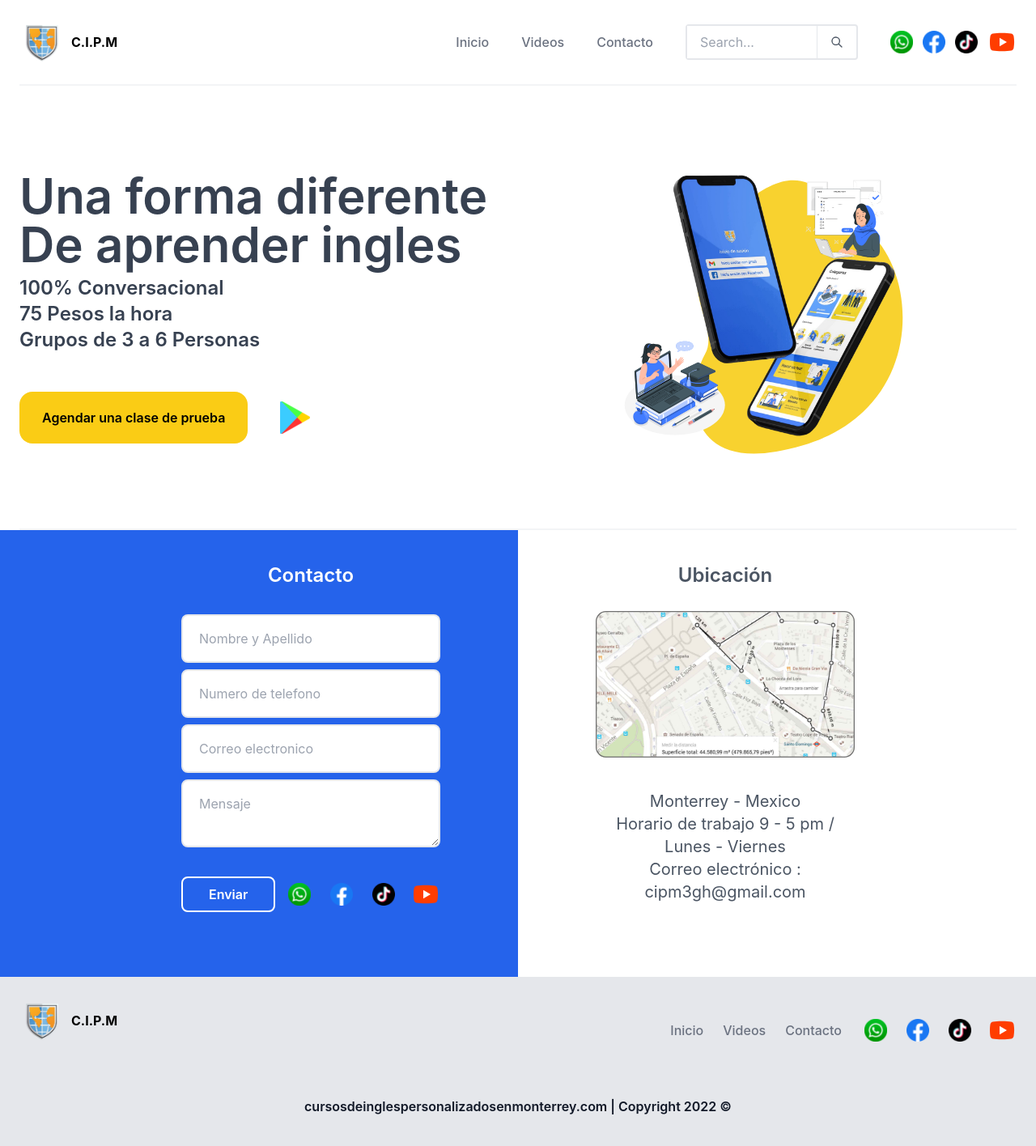
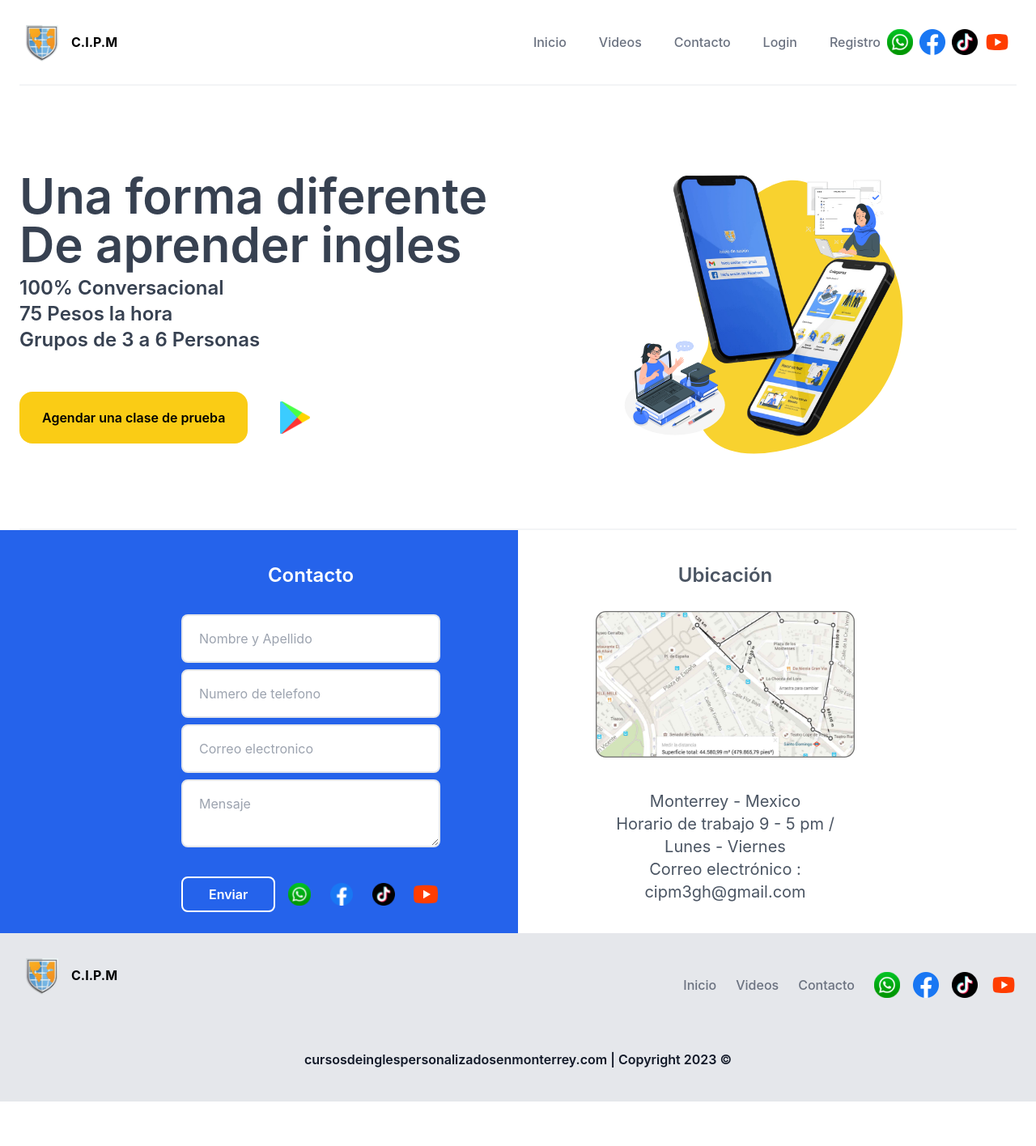
Before and after one commit to pedroduranc1/cipmweb, a Next.js app: page /contactos in a window 1280 px wide. Shown: the top 1416 px of the page at 81% size. After the commit the page ends 1361 px from the top, so only its background shows below. Built offline with nearby package versions, Linux system fonts and the light colour scheme.

Commit message:
login funcionando y cursos creada PD

```diff
--- a/components/Contact.jsx
+++ b/components/Contact.jsx
@@ -58,7 +58,7 @@ const Contact = ({ fullpage }) => {
 
 
   return (
-    <div className='flex flex-col md:flex-row w-full'>
+    <div className='flex flex-col md:flex-row w-full pb-[12%]'>
       <div className='flex flex-col justify-end w-full md:w-1/2 bg-blue-600'>
         <form onSubmit={formik.handleSubmit}>
           <div className='flex flex-col px-5 sm:px-0 md:translate-x-[10%]'>
--- a/components/Footer.jsx
+++ b/components/Footer.jsx
@@ -2,8 +2,9 @@ import React from 'react'
 import Link from 'next/link'
 
 const Footer = () => {
+    const year = new Date(Date.now()).getFullYear();
     return (
-        <div className='bg-gray-200 w-full '>
+        <div className='bg-gray-200 w-full absolute bottom-0 left-0'>
             <div className="max-w-7xl mx-auto px-4  sm:px-6">
                 <div className="flex flex-col sm:flex-row  justify-between items-center py-6 md:justify-start md:space-x-10">
                     <div className="flex justify-start lg:w-0 lg:flex-1">
@@ -44,51 +45,24 @@ const Footer = () => {
                         </div>
 
                         <div className='grid grid-cols-4 place-items-center gap-4 mt-6 md:ml-6'>
-                            <img
-                                className="h-8 w-auto sm:h-7 hover:cursor-pointer"
-                                src="/ws.svg"
-                                alt=""
-                                layout='fill'
-                                onClick={() => {
-                                    window.location.href = "https://wa.link/jlznzn";
-                                }}
-                            ></img>
-
-                            <img
-                                className="h-8 w-auto sm:h-7 hover:cursor-pointer"
-                                src="/fb.svg"
-                                alt=""
-                                layout='fill'
-                                onClick={() => {
-                                    window.location.href = "https://www.facebook.com/olympusgroupmx";
-                                }}
-                            ></img>
-
-                            <img
-                                className="h-8 w-auto sm:h-7 hover:cursor-pointer"
-                                src="/tiktok.svg"
-                                alt=""
-                                layout='fill'
-                                onClick={() => {
-                                    window.location.href = "https://www.tiktok.com/@adrianlealcaldera?lang=en";
-                                }}
-                            ></img>
-
-                            <img
-                                className="h-8 w-auto sm:h-9 hover:cursor-pointer"
-                                src="/youtube.svg"
-                                alt=""
-                                layout='fill'
-                                onClick={() => {
-                                    window.location.href = "https://youtube.com/channel/UCV2OnDpkWlcIdpNoilCBiYA";
-                                }}
-                            ></img>
+                            <a target="_blank" className="w-8 h-8 inline-block " href="https://wa.link/8ebgdv">
+                                <img src="/ws.svg" alt="" />
+                            </a>
+                            <a target="_blank" className="w-8 h-8 inline-block " href="https://www.facebook.com/Cursosdeinglesmty?mibextid=2JQ9oc">
+                                <img src="/fb.svg" alt="" />
+                            </a>
+                            <a target="_blank" className="w-8 h-8 inline-block " href="https://www.tiktok.com/@adrianlealcaldera?lang=en">
+                                <img src="/tiktok.svg" alt="" />
+                            </a>
+                            <a target="_blank" className="w-8 h-8 inline-block " href="https://youtube.com/channel/UCV2OnDpkWlcIdpNoilCBiYA">
+                                <img src="/youtube.svg" alt="" />
+                            </a>
                         </div>
 
                     </div>
                 </div>
                 <div className='flex justify-center'>
-                    <h1 className='py-10 text-gray-900 font-semibold'>cursosdeinglespersonalizadosenmonterrey.com | Copyright 2022 ©</h1>
+                    <h1 className='py-10 text-gray-900 font-semibold'>cursosdeinglespersonalizadosenmonterrey.com | Copyright {year} ©</h1>
                 </div>
             </div>
         </div>
--- a/components/Navbar.jsx
+++ b/components/Navbar.jsx
@@ -18,7 +18,8 @@ import {
   ViewGridIcon,
   XIcon,
 } from '@heroicons/react/outline'
-import { ChevronDownIcon } from '@heroicons/react/solid'
+import { useAuth } from '../hooks/useAuth'
+import { LogIn, LogOut, LogOutIcon, User as UserImg, UserRoundPlus } from 'lucide-react'
 
 const solutions = [
   {
@@ -39,6 +40,52 @@ const solutions = [
     href: '/contactos',
     icon: ChatIcon,
   },
+
+  {
+    name: 'Login',
+    description: 'Speak directly to your customers in a more meaningful way.',
+    href: '/login',
+    icon: LogIn,
+  },
+  {
+    name: 'Registrate',
+    description: 'Speak directly to your customers in a more meaningful way.',
+    href: '/registro',
+    icon: UserRoundPlus,
+  },
+]
+
+const solutionsLog = [
+  {
+    name: 'Inicio',
+    description: 'Get a better understanding of where your traffic is coming from.',
+    href: '/',
+    icon: HomeIcon,
+  },
+  {
+    name: 'Videos',
+    description: 'Speak directly to your customers in a more meaningful way.',
+    href: '/videos/cipm',
+    icon: FilmIcon,
+  },
+  {
+    name: 'Contacto',
+    description: "Connect with third-party tools that you're already using.",
+    href: '/contactos',
+    icon: ChatIcon,
+  },
+  {
+    name: 'Cursos',
+    description: 'Speak directly to your customers in a more meaningful way.',
+    href: '/cursos',
+    icon: FilmIcon,
+  },
+  {
+    name: 'Perfil',
+    description: 'Speak directly to your customers in a more meaningful way.',
+    href: '/',
+    icon: UserImg,
+  }
 ]
 const callsToAction = [
   { name: 'Watch Demo', href: '#', icon: PlayIcon },
@@ -78,6 +125,8 @@ function classNames(...classes) {
 
 const Navbar = () => {
   const [videoname, setvideoname] = useState("cimp")
+  const { User, logout } = useAuth()
+
   return (
     <Popover className="relative bg-white">
       <div className="max-w-7xl mx-auto px-4 sm:px-6">
@@ -115,7 +164,10 @@ const Navbar = () => {
                 Contacto
               </a>
             </Link>
-            {/* <Link href="/login">
+
+            {
+              !User ? (<>
+                <Link href="/login">
                   <a className="whitespace-nowrap text-base font-medium ml-10 text-gray-500 hover:text-gray-900">
                     Login
                   </a>
@@ -124,62 +176,43 @@ const Navbar = () => {
                   <a className="whitespace-nowrap text-base font-medium ml-10 text-gray-500 hover:text-gray-900">
                     Registro
                   </a>
-            </Link> */}
-
-            <div className="flex items-center justify-center ml-10">
-              <div className="flex border-2 rounded">
-                <input type="text" onChange={(e) => { setvideoname(e.target.value) }} className="px-4 py-2 w-40 selection:border-gray-500" placeholder="Search..." />
-                <Link href={`/videos/${encodeURIComponent(videoname)}`}>
-                  <a className="flex cursor-pointer items-center justify-center px-4 border-l">
-                    <svg className="w-4 h-4 text-gray-600" fill="currentColor" xmlns="http://www.w3.org/2000/svg"
-                      viewBox="0 0 24 24">
-                      <path
-                        d="M16.32 14.9l5.39 5.4a1 1 0 0 1-1.42 1.4l-5.38-5.38a8 8 0 1 1 1.41-1.41zM10 16a6 6 0 1 0 0-12 6 6 0 0 0 0 12z" />
-                    </svg>
+                </Link>
+              </>) : (<>
+                <Link href="/cursos">
+                  <a className="whitespace-nowrap text-base font-medium ml-10 text-gray-500 hover:text-gray-900">
+                    Cursos
                   </a>
                 </Link>
+                <Link href="/">
+                  <a className="whitespace-nowrap text-base font-medium ml-10 text-gray-500 hover:text-gray-900">
+                    {User?.nombre} {User?.apellido}
+                  </a>
+                </Link>
+                <div
+                  className="whitespace-nowrap cursor-pointer flex justify-center items-center text-base font-medium ml-3 text-gray-500 hover:text-gray-900"
+                  onClick={() => logout()}
+                >
+                  <LogOut />
                 </div>
+              </>)
+            }
+            {/*  */}
+
+            <div className="w-full h-full flex px-2 space-x-2">
+              <a target="_blank" className="w-8 h-8 inline-block " href="https://wa.link/8ebgdv">
+                <img src="/ws.svg" alt="" />
+              </a>
+              <a target="_blank" className="w-8 h-8 inline-block " href="https://www.facebook.com/Cursosdeinglesmty?mibextid=2JQ9oc">
+                <img src="/fb.svg" alt="" />
+              </a>
+              <a target="_blank" className="w-8 h-8 inline-block " href="https://www.tiktok.com/@adrianlealcaldera?lang=en">
+                <img src="/tiktok.svg" alt="" />
+              </a>
+              <a target="_blank" className="w-8 h-8 inline-block " href="https://youtube.com/channel/UCV2OnDpkWlcIdpNoilCBiYA">
+                <img src="/youtube.svg" alt="" />
+              </a>
             </div>
 
-            <img
-              className="h-8 w-auto sm:h-7 hover:cursor-pointer ml-10"
-              src="/ws.svg"
-              layout='fill'
-              alt=""
-              onClick={() => {
-                window.location.href = "https://wa.link/8ebgdv";
-              }}
-            ></img>
-
-            <img
-              className="h-8 w-auto sm:h-7 hover:cursor-pointer ml-3"
-              src="/fb.svg"
-              layout='fill'
-              alt=""
-              onClick={() => {
-                window.location.href = "https://www.facebook.com/olympusgroupmx";
-              }}
-            ></img>
-
-            <img
-              className="h-8 w-auto sm:h-7 hover:cursor-pointer ml-3"
-              src="/tiktok.svg"
-              alt=""
-              layout='fill'
-              onClick={() => {
-                window.location.href = "https://www.tiktok.com/@adrianlealcaldera?lang=en";
-              }}
-            ></img>
-
-            <img
-              className="h-8 w-auto sm:h-9 hover:cursor-pointer ml-3"
-              src="/youtube.svg"
-              alt=""
-              layout='fill'
-              onClick={() => {
-                window.location.href = "https://youtube.com/channel/UCV2OnDpkWlcIdpNoilCBiYA";
-              }}
-            ></img>
 
           </div>
         </div>
@@ -215,6 +248,29 @@ const Navbar = () => {
               </div>
               <div className="mt-6">
                 <nav className="grid gap-y-8">
+                  {
+                    User ?
+                      (<>
+                        {solutionsLog.map((item) => (
+                          <div className="flex justify-between">
+                            <Link
+                              key={item.name}
+                              href={`${item.href}`}>
+                              <a
+                                className="-m-3 p-3 w-[95%] flex items-center rounded-md hover:bg-gray-50"
+                              >
+                                <item.icon className="flex-shrink-0 h-6 w-6 text-gray-600" aria-hidden="true" />
+                                <span className="ml-3 text-base font-medium text-gray-900">{item.name == "Perfil" ? (<>{User.nombre} {User.apellido}</>) : (<>{item.name}</>)}</span>
+                              </a>
+                            </Link>
+                            {
+                              item.name == "Perfil" && (<button className="w-[5%]" onClick={()=>logout()}><LogOutIcon/></button>)
+                            }
+                          </div>
+                        ))}
+                      </>)
+                      :
+                      (<>
                         {solutions.map((item) => (
                           <Link
                             key={item.name}
@@ -227,6 +283,9 @@ const Navbar = () => {
                             </a>
                           </Link>
                         ))}
+                      </>)
+                  }
+
                 </nav>
               </div>
             </div>
@@ -248,42 +307,18 @@ const Navbar = () => {
                 </div>
 
                 <div className='grid place-items-center grid-cols-4 mt-6 gap-4'>
-                  <img
-                    className="h-8 w-auto sm:h-7 hover:cursor-pointer"
-                    src="/ws.svg"
-                    alt=""
-                    onClick={() => {
-                      window.location.href = "https://wa.link/jlznzn";
-                    }}
-                  />
-
-                  <img
-                    className="h-8 w-auto sm:h-7 hover:cursor-pointer"
-                    src="/fb.svg"
-                    alt=""
-                    onClick={() => {
-                      window.location.href = "https://www.facebook.com/olympusgroupmx";
-                    }}
-                  />
-
-                  <img
-                    className="h-8 w-auto sm:h-7 hover:cursor-pointer"
-                    src="/tiktok.svg"
-                    alt=""
-                    onClick={() => {
-                      window.location.href = "https://www.tiktok.com/@adrianlealcaldera?lang=en";
-                    }}
-                  />
-
-                  <img
-                    className="h-8 w-auto sm:h-9 hover:cursor-pointer"
-                    src="/youtube.svg"
-                    alt=""
-                    layout='fill'
-                    onClick={() => {
-                      window.location.href = "https://youtube.com/channel/UCV2OnDpkWlcIdpNoilCBiYA";
-                    }}
-                  ></img>
+                  <a target="_blank" className="w-8 h-8 inline-block " href="https://wa.link/8ebgdv">
+                    <img src="/ws.svg" alt="" />
+                  </a>
+                  <a target="_blank" className="w-8 h-8 inline-block " href="https://www.facebook.com/Cursosdeinglesmty?mibextid=2JQ9oc">
+                    <img src="/fb.svg" alt="" />
+                  </a>
+                  <a target="_blank" className="w-8 h-8 inline-block " href="https://www.tiktok.com/@adrianlealcaldera?lang=en">
+                    <img src="/tiktok.svg" alt="" />
+                  </a>
+                  <a target="_blank" className="w-8 h-8 inline-block " href="https://youtube.com/channel/UCV2OnDpkWlcIdpNoilCBiYA">
+                    <img src="/youtube.svg" alt="" />
+                  </a>
                 </div>
               </div>
             </div>
--- a/package.json
+++ b/package.json
@@ -15,6 +15,8 @@
     "dotenv": "^16.3.1",
     "firebase": "^10.7.1",
     "formik": "^2.2.9",
+    "jwt-decode": "^4.0.0",
+    "lucide-react": "^0.303.0",
     "next": "12.2.5",
     "react": "18.2.0",
     "react-dom": "18.2.0",
--- a/pages/contactos.js
+++ b/pages/contactos.js
@@ -14,10 +14,13 @@ const Contactos = () => {
         <meta name="viewport" content="initial-scale=1.0, width=device-width" />
         <script async custom-element="amp-analytics" src="https://cdn.ampproject.org/v0/amp-analytics-0.1.js"></script>
       </Head>
-      <Navbar />
-      <Heros />
-      <Contact />
-      <Footer />
+      <div className="relative">
+        <Navbar />
+        <Heros />
+        <Contact />
+        <Footer />
+      </div>
+
     </>
   )
 }
--- a/pages/index.js
+++ b/pages/index.js
@@ -19,6 +19,7 @@ export default function Home() {
         <script async custom-element="amp-analytics" src="https://cdn.ampproject.org/v0/amp-analytics-0.1.js"></script>
 
       </Head>
+      <div className="relative">
         <Navbar />
         <Heros />
         <Services />
@@ -26,6 +27,8 @@ export default function Home() {
         <Videosfield />
         <Contact />
         <Footer />
+      </div>
+
     </>
   )
 }
--- /dev/null
+++ b/utils/constans.js
@@ -0,0 +1,3 @@
+export const ENV = {
+    TOKEN: "token",
+}
```
Also changed, not shown: context/AuthContext.jsx (+57 -7 lines), db/Token/index.js (added, +28 -0 lines), db/User/index.js (added, +30 -0 lines), pages/cursos/index.jsx (added, +17 -0 lines), pages/login/index.jsx (+9 -4 lines), 2 other files (tests, documents, lock files or other folders). Lines whose indentation alone changed are shown as unchanged.
